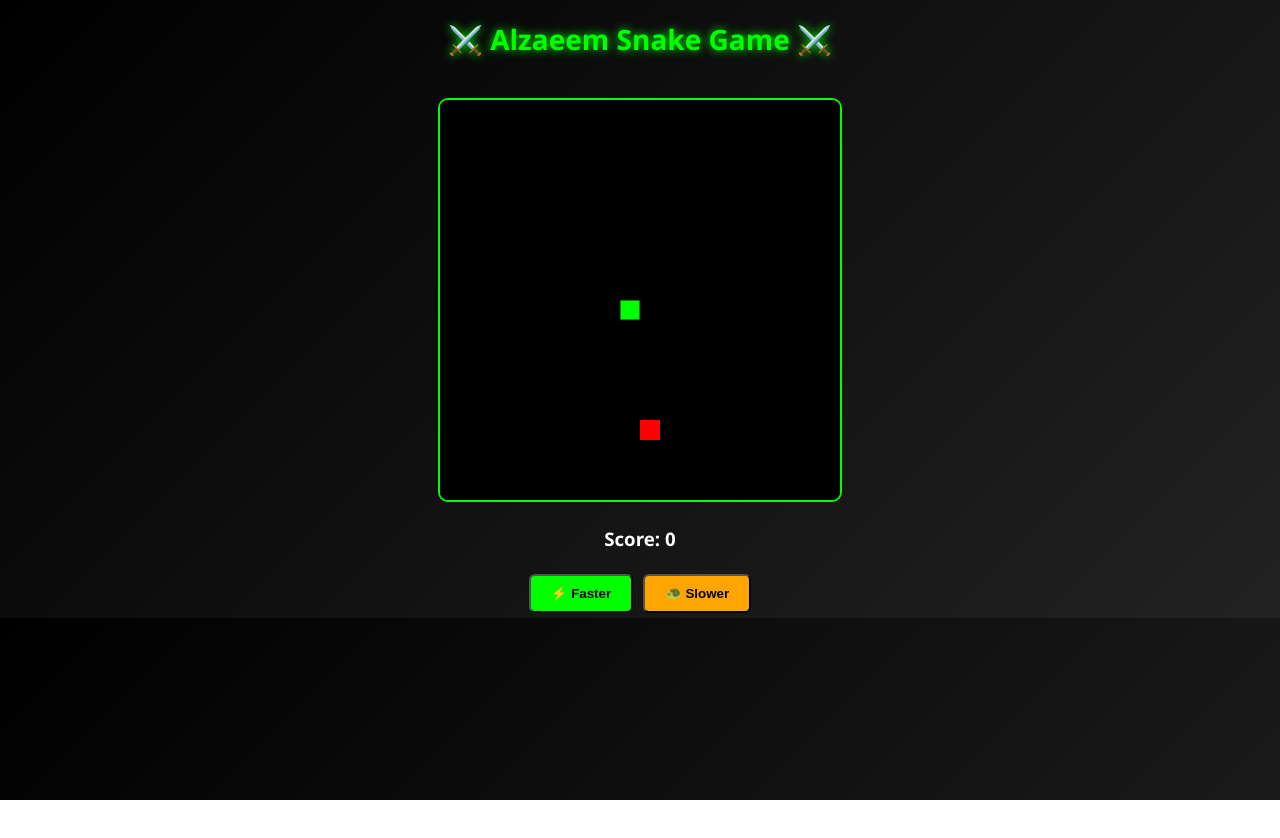
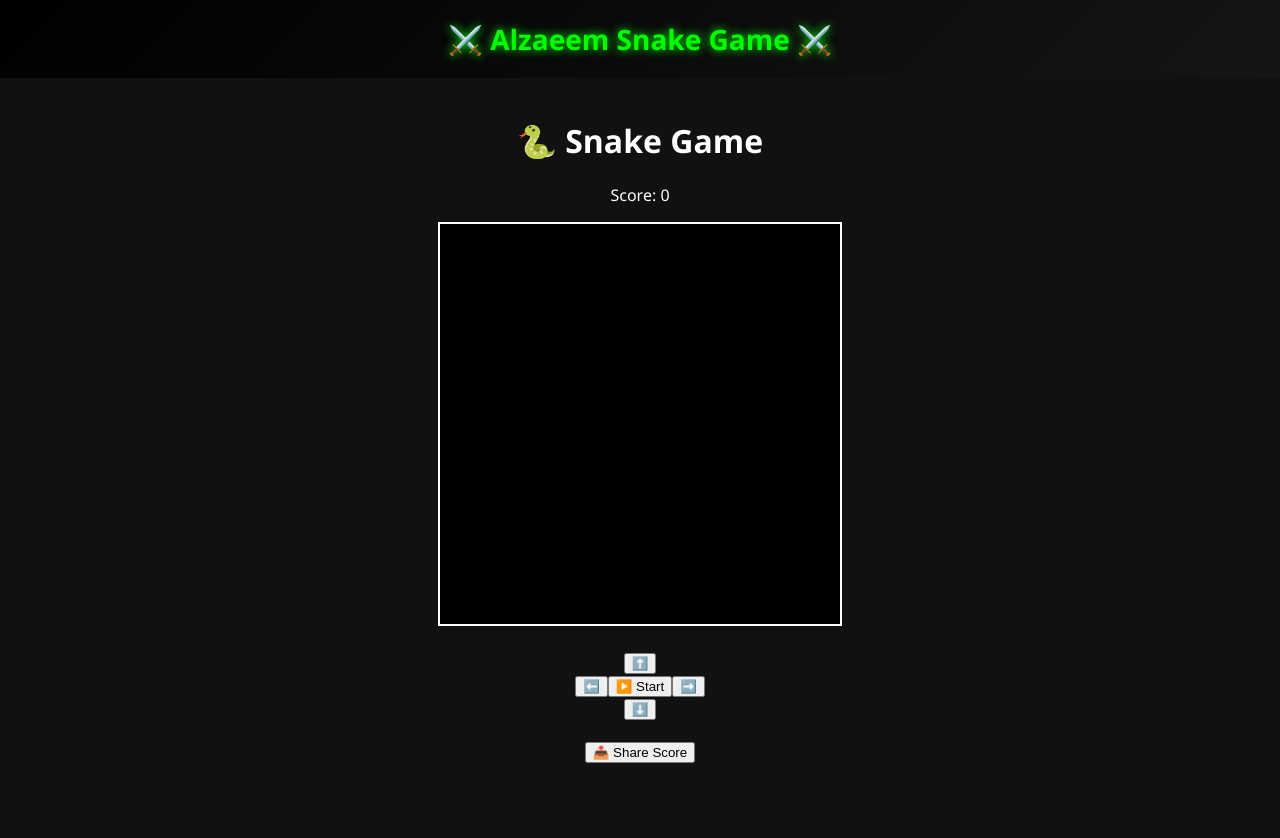
Before and after one commit to mohamedyhyamostafa-tech/kop, a Next.js app: page / in a window 1280 px wide. Shown: the top 838 px of the page. Before the commit the page ends 800 px from the top, so only its background shows below. Built offline with nearby package versions, Linux system fonts and the light colour scheme.

Commit message:
Update page.js
Signed-off-by: mohamedyhyamostafa-tech <mohamedyhyamostafa@gmail.com>

```diff
--- a/app/page.js
+++ b/app/page.js
@@ -1,135 +1,157 @@
 "use client";
 import { useEffect, useRef, useState } from "react";
 
-export default function Page() {
+export default function Home() {
   const canvasRef = useRef(null);
-  const [speed, setSpeed] = useState(100); // أقل رقم = أسرع حركة
+  const [direction, setDirection] = useState("RIGHT");
+  const [snake, setSnake] = useState([{ x: 10, y: 10 }]);
+  const [food, setFood] = useState({ x: 15, y: 15 });
   const [score, setScore] = useState(0);
+  const [gameOver, setGameOver] = useState(false);
+  const [running, setRunning] = useState(false);
+
+  const box = 20;
+  const canvasSize = 20;
 
   useEffect(() => {
-    const canvas = canvasRef.current;
-    const ctx = canvas.getContext("2d");
+    const ctx = canvasRef.current.getContext("2d");
+    let gameInterval;
 
-    const box = 20;
-    let snake = [{ x: 9 * box, y: 10 * box }];
-    let food = {
-      x: Math.floor(Math.random() * 19 + 1) * box,
-      y: Math.floor(Math.random() * 19 + 1) * box,
-    };
-    let d;
-    let game;
-
-    document.addEventListener("keydown", direction);
-
-    function direction(event) {
-      if (event.key === "ArrowLeft" && d !== "RIGHT") d = "LEFT";
-      else if (event.key === "ArrowUp" && d !== "DOWN") d = "UP";
-      else if (event.key === "ArrowRight" && d !== "LEFT") d = "RIGHT";
-      else if (event.key === "ArrowDown" && d !== "UP") d = "DOWN";
-    }
-
-    function collision(head, array) {
-      return array.some(
-        (segment) => head.x === segment.x && head.y === segment.y
-      );
+    if (running && !gameOver) {
+      gameInterval = setInterval(draw, 120);
     }
 
     function draw() {
       ctx.fillStyle = "#000";
-      ctx.fillRect(0, 0, 400, 400);
+      ctx.fillRect(0, 0, box * canvasSize, box * canvasSize);
 
+      // Draw food
+      ctx.fillStyle = "red";
+      ctx.fillRect(food.x * box, food.y * box, box, box);
+
+      // Draw snake
       for (let i = 0; i < snake.length; i++) {
-        ctx.fillStyle = i === 0 ? "lime" : "white";
-        ctx.fillRect(snake[i].x, snake[i].y, box, box);
-
-        ctx.strokeStyle = "#111";
-        ctx.strokeRect(snake[i].x, snake[i].y, box, box);
+        ctx.fillStyle = i === 0 ? "lime" : "green";
+        ctx.fillRect(snake[i].x * box, snake[i].y * box, box, box);
       }
 
-      ctx.fillStyle = "red";
-      ctx.fillRect(food.x, food.y, box, box);
+      let newSnake = [...snake];
+      let head = { ...newSnake[0] };
 
-      let snakeX = snake[0].x;
-      let snakeY = snake[0].y;
+      if (direction === "LEFT") head.x -= 1;
+      if (direction === "UP") head.y -= 1;
+      if (direction === "RIGHT") head.x += 1;
+      if (direction === "DOWN") head.y += 1;
 
-      if (d === "LEFT") snakeX -= box;
-      if (d === "UP") snakeY -= box;
-      if (d === "RIGHT") snakeX += box;
-      if (d === "DOWN") snakeY += box;
-
-      if (snakeX === food.x && snakeY === food.y) {
-        setScore((prev) => prev + 10);
-        food = {
-          x: Math.floor(Math.random() * 19 + 1) * box,
-          y: Math.floor(Math.random() * 19 + 1) * box,
-        };
-      } else {
-        snake.pop();
+      // Check walls
+      if (
+        head.x < 0 ||
+        head.y < 0 ||
+        head.x >= canvasSize ||
+        head.y >= canvasSize
+      ) {
+        setGameOver(true);
+        setRunning(false);
+        return;
       }
 
-      const newHead = { x: snakeX, y: snakeY };
-
-      if (
-        snakeX < 0 ||
-        snakeY < 0 ||
-        snakeX >= 400 ||
-        snakeY >= 400 ||
-        collision(newHead, snake)
-      ) {
-        clearInterval(game);
-        alert("Game Over! Your score: " + score);
+      // Check collision with self
+      for (let i = 1; i < newSnake.length; i++) {
+        if (head.x === newSnake[i].x && head.y === newSnake[i].y) {
+          setGameOver(true);
+          setRunning(false);
+          return;
+        }
       }
 
-      snake.unshift(newHead);
+      newSnake.unshift(head);
+
+      // Eat food
+      if (head.x === food.x && head.y === food.y) {
+        setScore((s) => s + 100);
+        setFood({
+          x: Math.floor(Math.random() * canvasSize),
+          y: Math.floor(Math.random() * canvasSize),
+        });
+      } else {
+        newSnake.pop();
+      }
+
+      // Win condition
+      if (score >= 1000) {
+        setRunning(false);
+        setGameOver(true);
+        alert("🎉 Congratulations! You Win!");
+      }
+
+      setSnake(newSnake);
     }
 
-    game = setInterval(draw, speed);
-    return () => clearInterval(game);
-  }, [speed]);
+    return () => clearInterval(gameInterval);
+  }, [running, snake, direction, food, gameOver, score]);
+
+  const changeDirection = (dir) => {
+    if (!running) return;
+    if (dir === "LEFT" && direction !== "RIGHT") setDirection("LEFT");
+    if (dir === "UP" && direction !== "DOWN") setDirection("UP");
+    if (dir === "RIGHT" && direction !== "LEFT") setDirection("RIGHT");
+    if (dir === "DOWN" && direction !== "UP") setDirection("DOWN");
+  };
+
+  const handleStartPause = () => {
+    if (gameOver) {
+      setSnake([{ x: 10, y: 10 }]);
+      setFood({ x: 15, y: 15 });
+      setScore(0);
+      setGameOver(false);
+    }
+    setRunning(!running);
+  };
+
+  const shareScore = () => {
+    const text = `I scored ${score} points in Snake Game! 🐍🎮`;
+    if (navigator.share) {
+      navigator.share({ text });
+    } else {
+      alert(text);
+    }
+  };
 
   return (
-    <div style={{ textAlign: "center" }}>
+    <div
+      style={{
+        textAlign: "center",
+        backgroundColor: "#111",
+        color: "#fff",
+        height: "100vh",
+        padding: "20px",
+      }}
+    >
+      <h1>🐍 Snake Game</h1>
+      <p>Score: {score}</p>
       <canvas
         ref={canvasRef}
-        width={400}
-        height={400}
-        style={{
-          background: "#000",
-          border: "2px solid lime",
-          borderRadius: "10px",
-          marginTop: "20px",
-        }}
-      ></canvas>
-      <h3>Score: {score}</h3>
+        width={box * canvasSize}
+        height={box * canvasSize}
+        style={{ border: "2px solid white", backgroundColor: "#000" }}
+      />
+      <div style={{ marginTop: 20 }}>
+        <button onClick={() => changeDirection("UP")}>⬆️</button>
+        <div>
+          <button onClick={() => changeDirection("LEFT")}>⬅️</button>
+          <button onClick={handleStartPause}>
+            {running ? "⏸ Pause" : "▶️ Start"}
+          </button>
+          <button onClick={() => changeDirection("RIGHT")}>➡️</button>
+        </div>
+        <button onClick={() => changeDirection("DOWN")}>⬇️</button>
+      </div>
 
-      <div style={{ marginTop: "10px" }}>
-        <button
-          onClick={() => setSpeed((s) => Math.max(50, s - 20))}
-          style={{
-            padding: "10px 20px",
-            margin: "5px",
-            borderRadius: "6px",
-            background: "lime",
-            fontWeight: "bold",
-            cursor: "pointer",
-          }}
-        >
-          ⚡ Faster
-        </button>
-        <button
-          onClick={() => setSpeed((s) => s + 20)}
-          style={{
-            padding: "10px 20px",
-            margin: "5px",
-            borderRadius: "6px",
-            background: "orange",
-            fontWeight: "bold",
-            cursor: "pointer",
-          }}
-        >
-          🐢 Slower
-        </button>
+      <div style={{ marginTop: 20 }}>
+        <button onClick={shareScore}>📤 Share Score</button>
       </div>
+
+      {gameOver && !running && score < 1000 && <h2>💀 Game Over!</h2>}
     </div>
   );
 }
```
